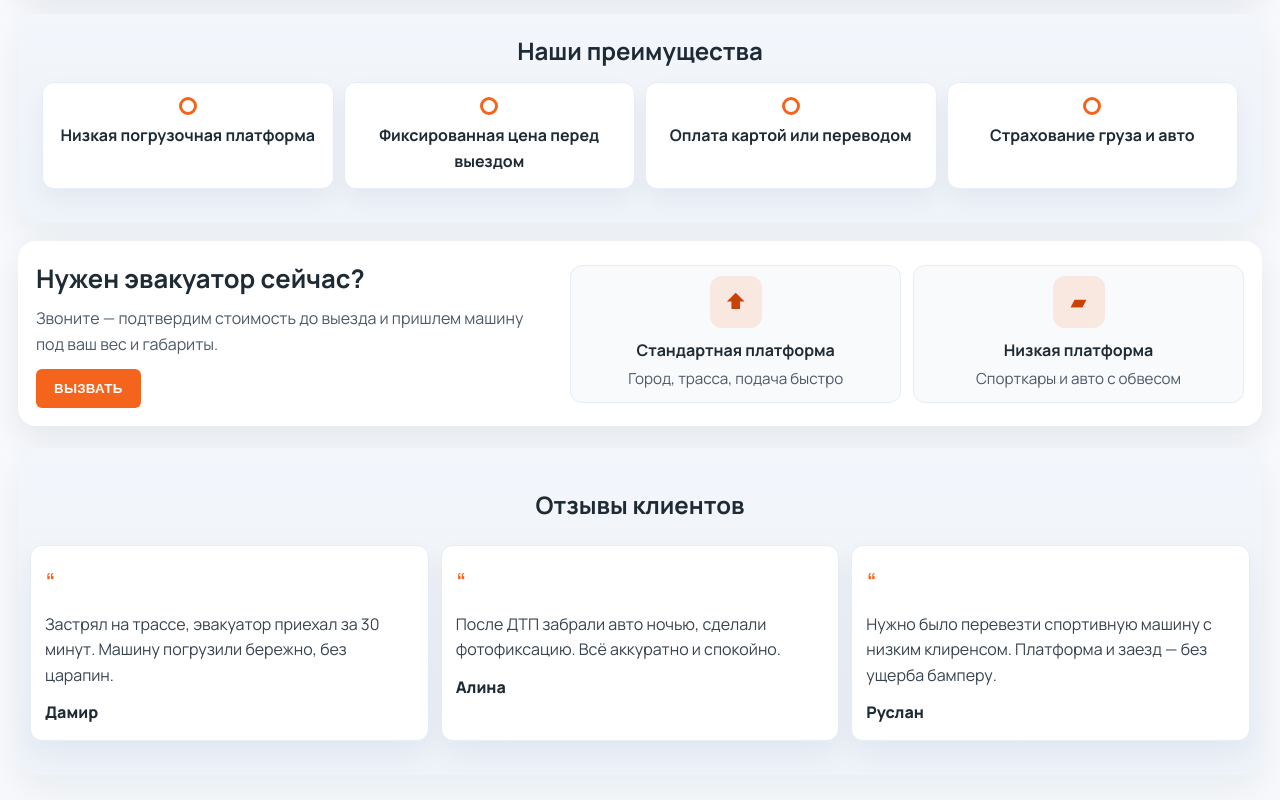
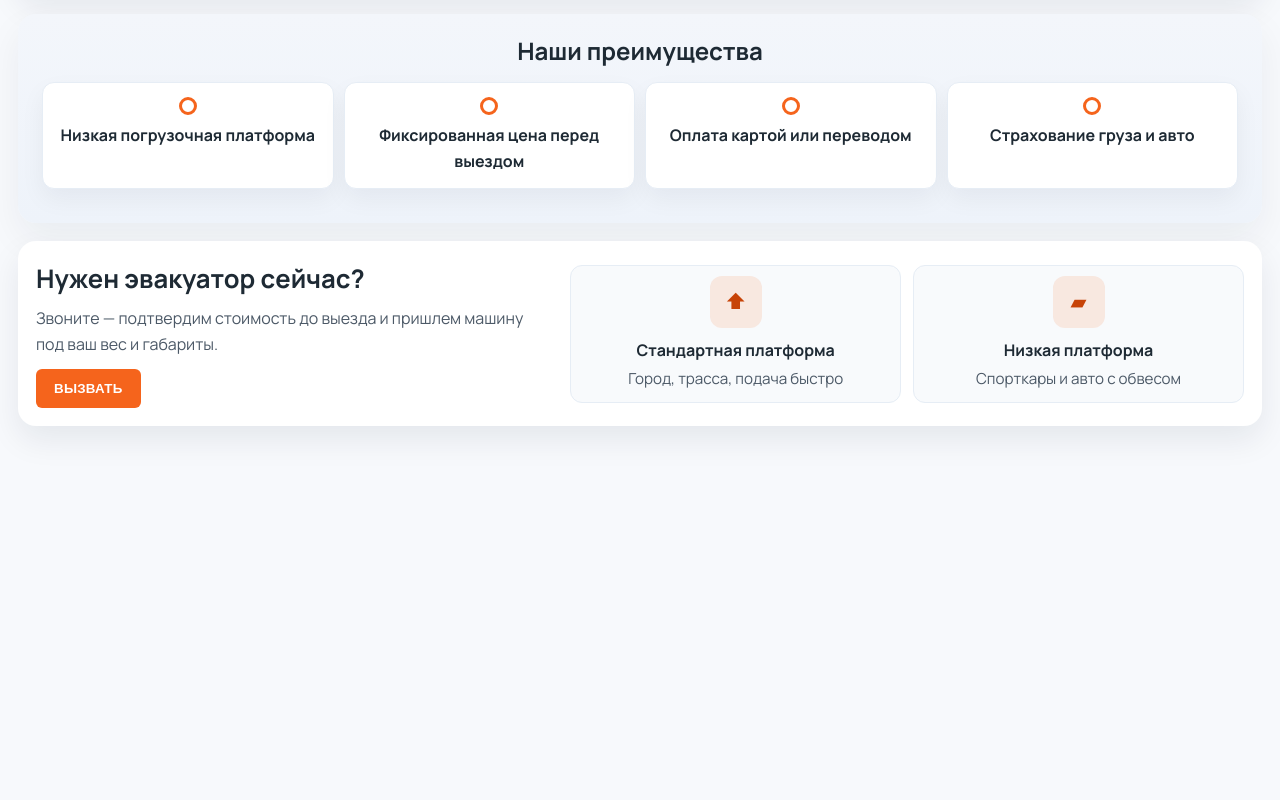
Before and after one commit to bekanay/perevozki, a React (Vite) app in the folder client/: page / in a window 1280 px wide. Shown: the part 1464-2264 px from the top of the page. After the commit the page ends 1950 px from the top, so only its background shows below. Built offline with nearby package versions, Linux system fonts and the light colour scheme.

Commit message:
reviews removed

```diff
--- a/client/src/App.css
+++ b/client/src/App.css
@@ -724,45 +724,6 @@
   font-size: 0.95rem;
 }
 
-.reviews {
-  margin-top: 22px;
-}
-
-.reviews h2 {
-  text-align: center;
-}
-
-.review-grid {
-  display: grid;
-  grid-template-columns: repeat(auto-fit, minmax(220px, 1fr));
-  gap: 12px;
-  margin-top: 12px;
-}
-
-.review-card {
-  background: #fff;
-  border-radius: 12px;
-  padding: 14px;
-  box-shadow: 0 12px 28px rgba(14, 28, 49, 0.06);
-  border: 1px solid #e6edf5;
-}
-
-.quote {
-  color: #f5641c;
-  font-size: 1.8rem;
-  margin: 0;
-}
-
-.review-text {
-  margin: 6px 0 12px;
-  color: #37434f;
-}
-
-.review-name {
-  margin: 0;
-  font-weight: 800;
-}
-
 @media (max-width: 1024px) {
   .hero {
     grid-template-columns: 1fr;
--- a/client/src/App.jsx
+++ b/client/src/App.jsx
@@ -20,7 +20,6 @@ const navLinks = [
   { label: 'Особенности', href: '#features-grid' },
   { label: 'Преимущества', href: '#pros' },
   { label: 'Вызвать', href: '#cta' },
-  { label: 'Отзывы', href: '#reviews' },
 ]
 
 const services = [
@@ -43,21 +42,6 @@ const advantages = [
   'Фиксированная цена перед выездом',
   'Оплата картой или переводом',
   'Страхование груза и авто',
-]
-
-const reviews = [
-  {
-    name: 'Дамир',
-    text: 'Застрял на трассе, эвакуатор приехал за 30 минут. Машину погрузили бережно, без царапин.',
-  },
-  {
-    name: 'Алина',
-    text: 'После ДТП забрали авто ночью, сделали фотофиксацию. Всё аккуратно и спокойно.',
-  },
-  {
-    name: 'Руслан',
-    text: 'Нужно было перевезти спортивную машину с низким клиренсом. Платформа и заезд — без ущерба бамперу.',
-  },
 ]
 
 function App() {
@@ -233,19 +217,6 @@ function App() {
         </div>
       </section>
 
-      <section className="reviews section-block alt" id="reviews">
-        <h2>Отзывы клиентов</h2>
-        <div className="review-grid">
-          {reviews.map((review) => (
-            <div key={review.name} className="review-card">
-              <div className="quote">“</div>
-              <p className="review-text">{review.text}</p>
-              <p className="review-name">{review.name}</p>
-            </div>
-          ))}
-        </div>
-      </section>
-
       {showContacts && (
         <div className="modal" role="dialog" aria-modal="true">
           <div className="modal-backdrop" onClick={closeContacts} />
```
